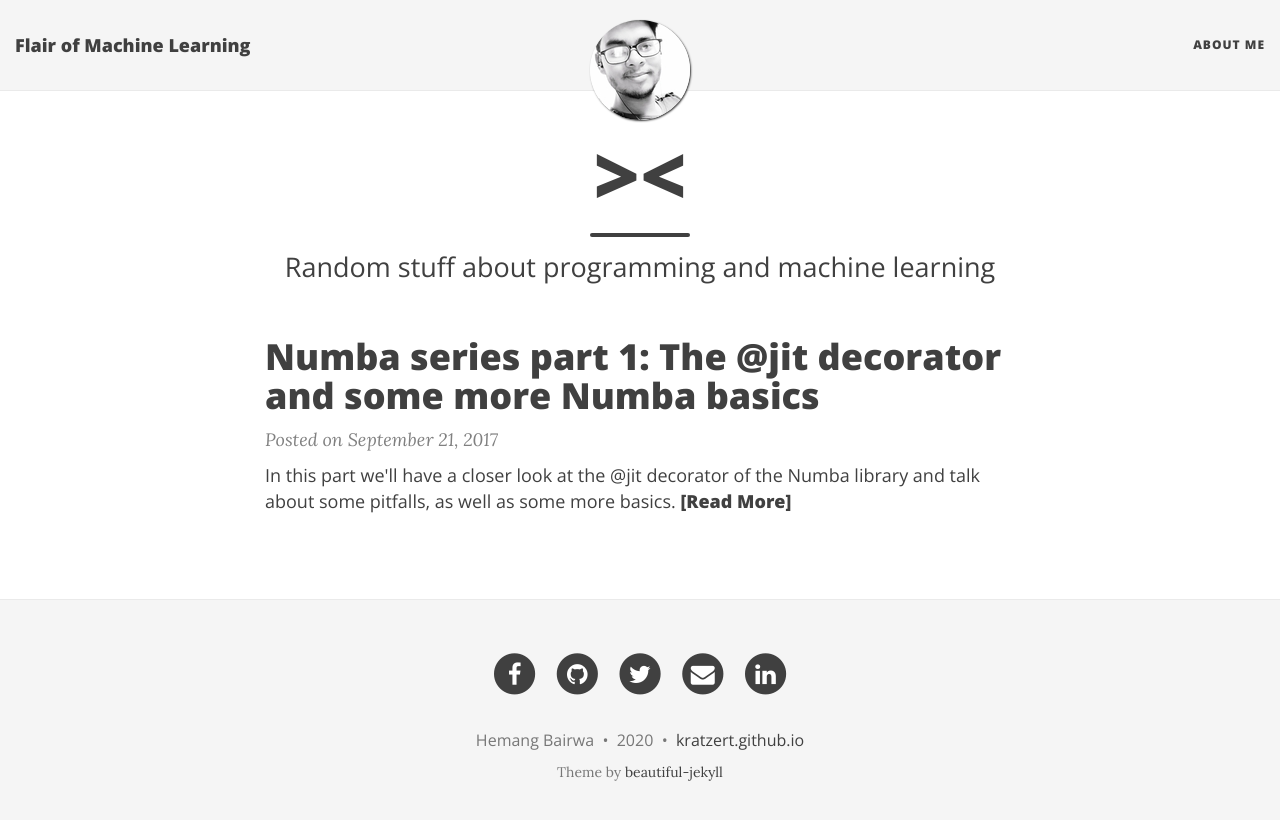
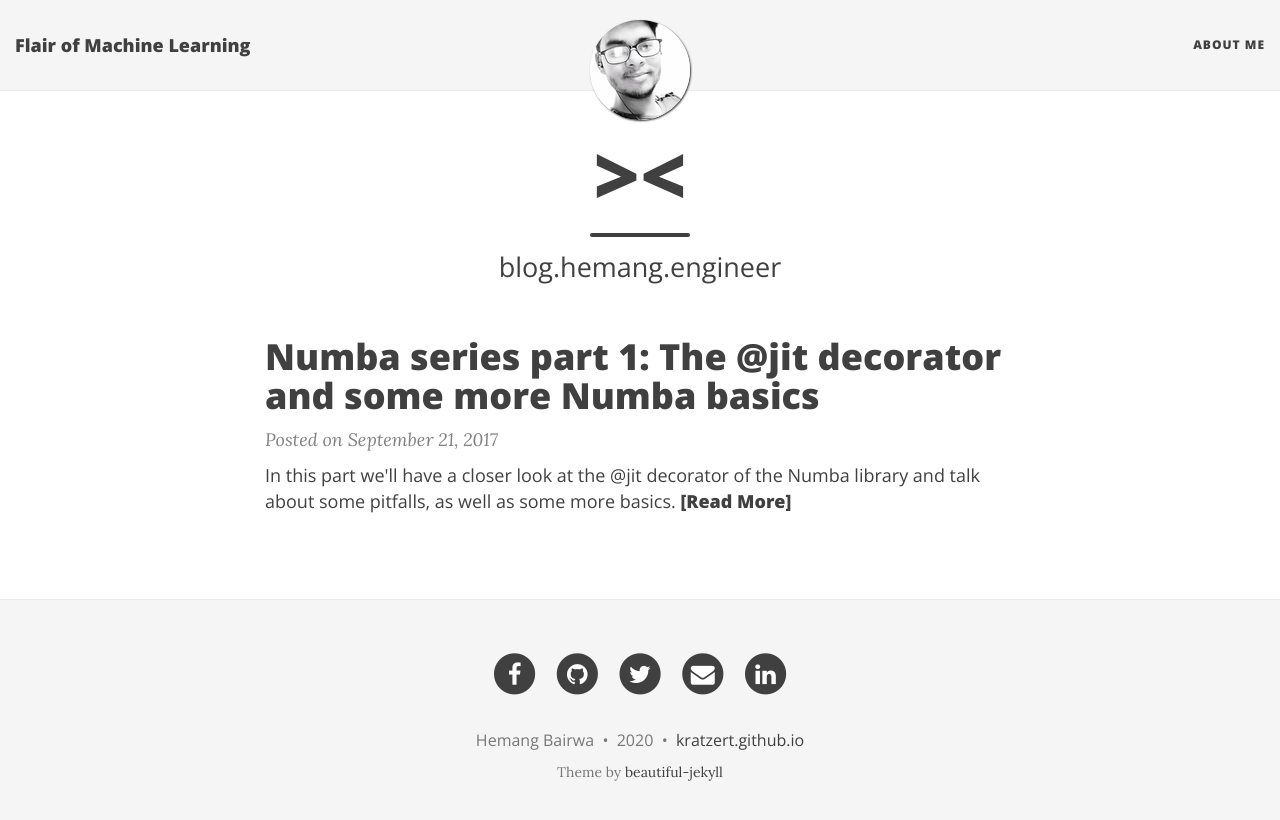
Before and after one commit to hemang-2001/blog, a Jekyll site: the page built from index.html, in a window 1280 px wide. Shown: the top 820 px of the page. Built offline with Jekyll 4.4.1, drawn with Linux system fonts in a browser that asks for light colours; nearby versions of some CDN libraries; the list of posts is cut into pages by our own code.

Commit message:
Update index.html

```diff
--- a/index.html
+++ b/index.html
@@ -1,7 +1,7 @@
 ---
 layout: page
 title: '><'
-subtitle: Random stuff about programming and machine learning
+subtitle: blog.hemang.engineer
 use-site-title: true
 ---
 
```
